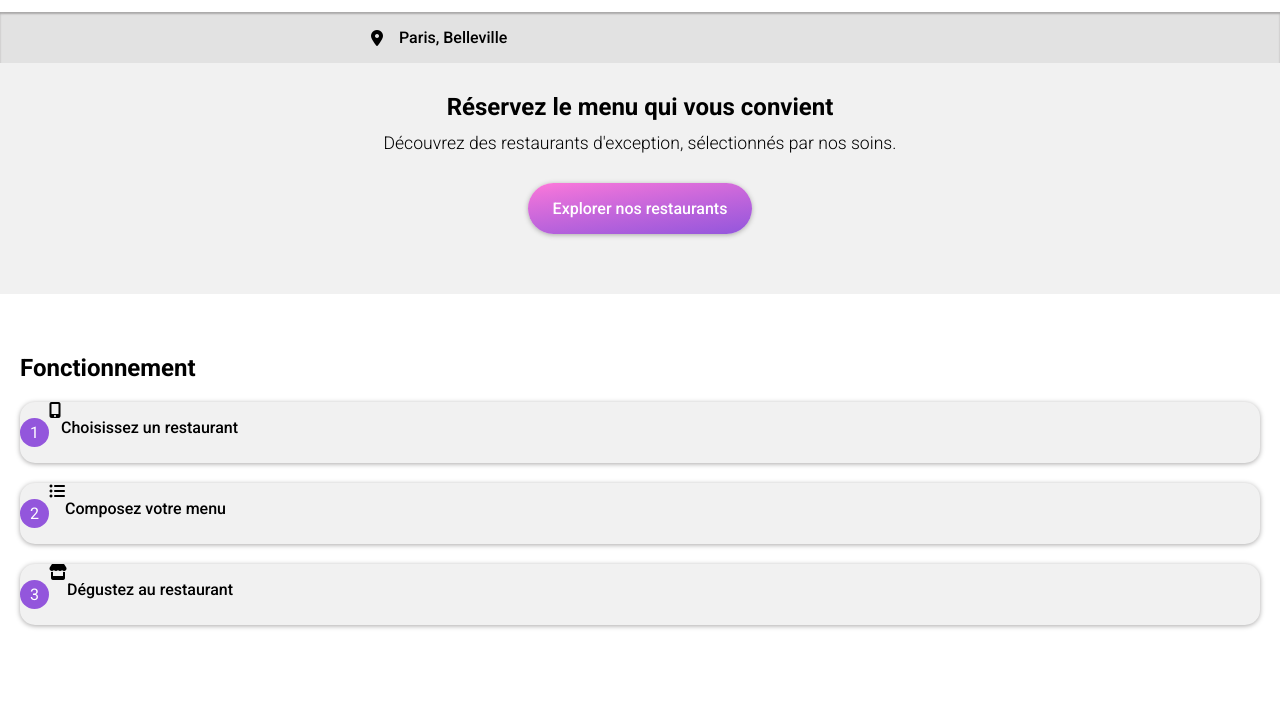
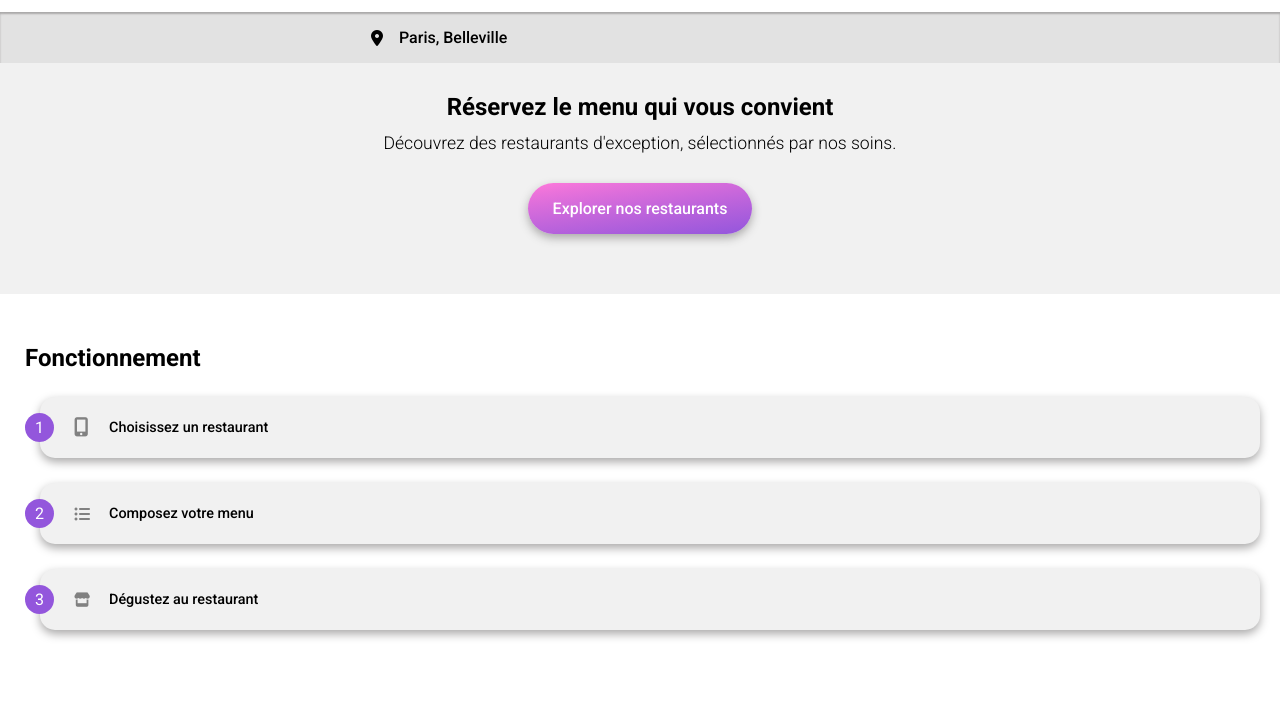
Before and after one commit to NathanPodevin/NathanPodevin_3_23112021, a website: page index.html in a window 1280 px wide. Shown: the part 68-790 px from the top of the page. Drawn offline with Linux system fonts and the light colour scheme; a web font is replaced by a local one.

Commit message:
mise en forme bloc fonctionnement

```diff
--- a/sass/Layout/_fonctionnement.scss
+++ b/sass/Layout/_fonctionnement.scss
@@ -1,14 +1,17 @@
 .pres {
-    padding: 60px 20px 60px 20px;
+    padding: 50px 20px 50px 40px;
     &__title {
-        margin: 0px;
+        margin: 0px 0px 0px -15px;
     }
     &__bloc {
         display: flex;
         background: $color-background;
         @include bloc_shadow;
         border-radius: 15px;
-        margin: 20px 0px 20px 0px;
+        margin: 25px 0px 25px 0px;
+        &:hover {
+            background: lighten_clr($color: $color-primary);
+        }
     }
     &__nb {
         color: #fff;
@@ -16,9 +19,26 @@
         border-radius: 100%;
         padding: 5px 10px 5px 10px;
         justify-content: space-around;
+        margin-left: -15px;
+    }
+    & i {
+        margin: auto 15px auto 20px;
+        color: rgb(129, 129, 129);
+        width: 20px;
     }
     &__text {
-        font-size: 1rem;
+        font-size: 0.9rem;
         font-weight: 450;
+        margin: auto auto auto 0px;
     }
 }
+
+.fa-mobile-alt
+{
+    font-size: 1.2rem;
+}
+
+.fa-store
+{
+    font-size: 0.9rem;
+}
--- a/sass/Utils/mixins.scss
+++ b/sass/Utils/mixins.scss
@@ -10,14 +10,13 @@
     padding: 10px 10px 10px 10px;
     @include bloc_shadow;
     &:hover {
-        background: lighten_clr($color: $color-primary);
-        background: lighten_clr($color: $color-secondary);
+        background: linear-gradient(172deg, lighten_clr($color: $color-secondary), 45%, lighten_clr($color: $color-primary));
         box-shadow: 0px 1px 15px rgb(133, 133, 133);
     }
 }
 
 @mixin bloc_shadow {
-    box-shadow: 0px 1px 5px $color-shadow;
+    box-shadow: 0px 4px 10px $color-shadow;
 }
 
 @mixin bloc-padding {
```
Also changed, not shown: css/styles.css.
